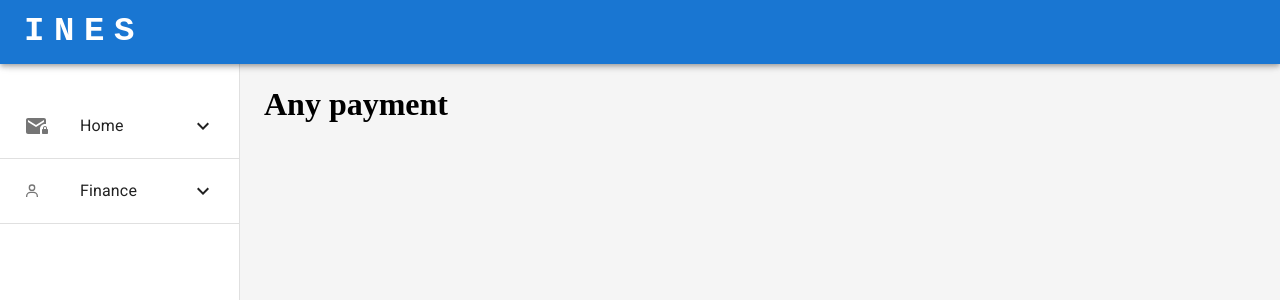
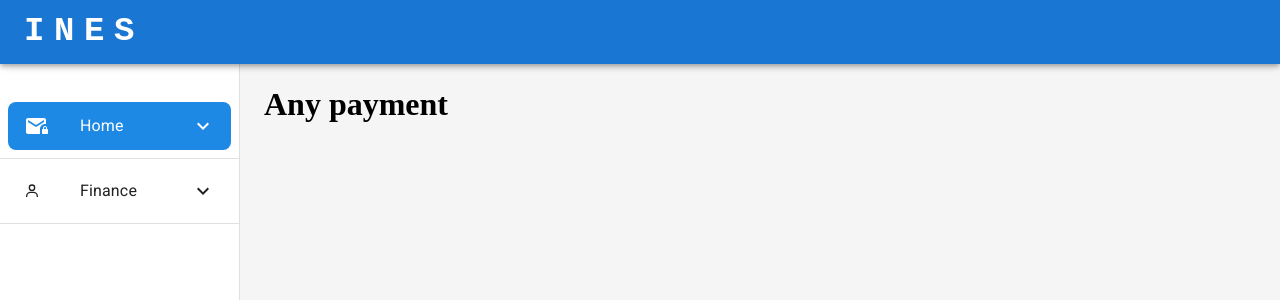
Before and after one commit to ines-erp/react-frontend, a React (Vite) app: page /home/payment in a window 1280 px wide. Shown: the top 300 px of the page. Built offline with nearby package versions, Linux system fonts and the light colour scheme.

Commit message:
getting current parent path to handle the active menu group

```diff
--- a/src/menu/dynamicMenuItems.jsx
+++ b/src/menu/dynamicMenuItems.jsx
@@ -1,8 +1,8 @@
-import {NavLink} from "react-router-dom";
+import {NavLink, useLocation} from "react-router-dom";
 import {Divider, ListItemButton, ListItemIcon, ListItemText, styled} from "@mui/material";
 import React, {useState} from "react";
 import {ExpandLess, ExpandMore} from "@mui/icons-material";
-import {blue, grey} from "@mui/material/colors";
+import {blue} from "@mui/material/colors";
 
 /**
  * Function to generate menu items from routes
@@ -10,6 +10,7 @@ import {blue, grey} from "@mui/material/colors";
  * @returns React.ReactNode
  */
 export const dynamicMenuItems = (routes) => {
+
 
     return routes.map((route) => {
         return (
@@ -20,39 +21,13 @@ export const dynamicMenuItems = (routes) => {
         )
     })
 }
-const MenuGroupParent = styled(ListItemButton)(({ theme }) => ({
-    margin:8,
-    borderRadius: 8,
-
-    '&.Mui-selected': {
-        'color':'#fff',
-        'background-color':blue[600],
-        '&:hover':{
-            'color':'#fff',
-            'background-color':blue[600],
-        },
-    },
-}));
-
-const MenuItem = styled(ListItemButton)(({ theme }) => ({
-    margin:8,
-    borderRadius: 8,
-
-    '&.Mui-selected': {
-        'color':grey[900],
-        'background-color':blue[50],
-        '&:hover':{
-            'color':grey[900],
-            'background-color':blue[100],
-        },
-        '&:active':{
-            color:grey[900]
-        }
-    },
-}));
 
 const MenuGroup = ({route}) => {
+    const location = useLocation();
+    const isParentPathSelected = location.pathname.split('/')[1] === route.path.split('/')[1];
+
     const [isVisible, setIsVisible] = useState(false);
+
     return route.children.map((childRoute) => {
         if (childRoute.isInMenu && childRoute.isEnabled) {
             const currentPath = `${route.path}/${childRoute.path}`
@@ -61,10 +36,10 @@ const MenuGroup = ({route}) => {
                 case true:
                     return (<
                         React.Fragment key={currentPath}>
-                        <MenuGroupParent onClick={() => {
+                        <MenuGroupParent selected={isParentPathSelected} onClick={() => {
                             setIsVisible((prev) => !prev)
                         }}>
-                            {childRoute.icon && <ListItemIcon>
+                            {childRoute.icon && <ListItemIcon sx={{color: 'inherit'}}>
                                 {childRoute.icon}
                             </ListItemIcon>}
                             <ListItemText primary={childRoute.parentLabel}/>
@@ -103,3 +78,35 @@ const MenuGroup = ({route}) => {
         return null
     })
 }
+
+
+const MenuGroupParent = styled(ListItemButton)(({theme}) => ({
+    margin: 8,
+    borderRadius: 8,
+
+    '&.Mui-selected': {
+        'color': '#fff',
+        'background-color': blue[600],
+        '&:hover': {
+            'color': '#fff',
+            'background-color': blue[600],
+        },
+    },
+}));
+
+const MenuItem = styled(ListItemButton)(({theme}) => ({
+    margin: 8,
+    borderRadius: 8,
+
+    '&.Mui-selected': {
+        'color': blue[900],
+        'background-color': blue[100],
+        '&:hover': {
+            'color': blue[900],
+            'background-color': blue[100],
+        },
+        '&:active': {
+            color: blue[900]
+        }
+    },
+}));
```
